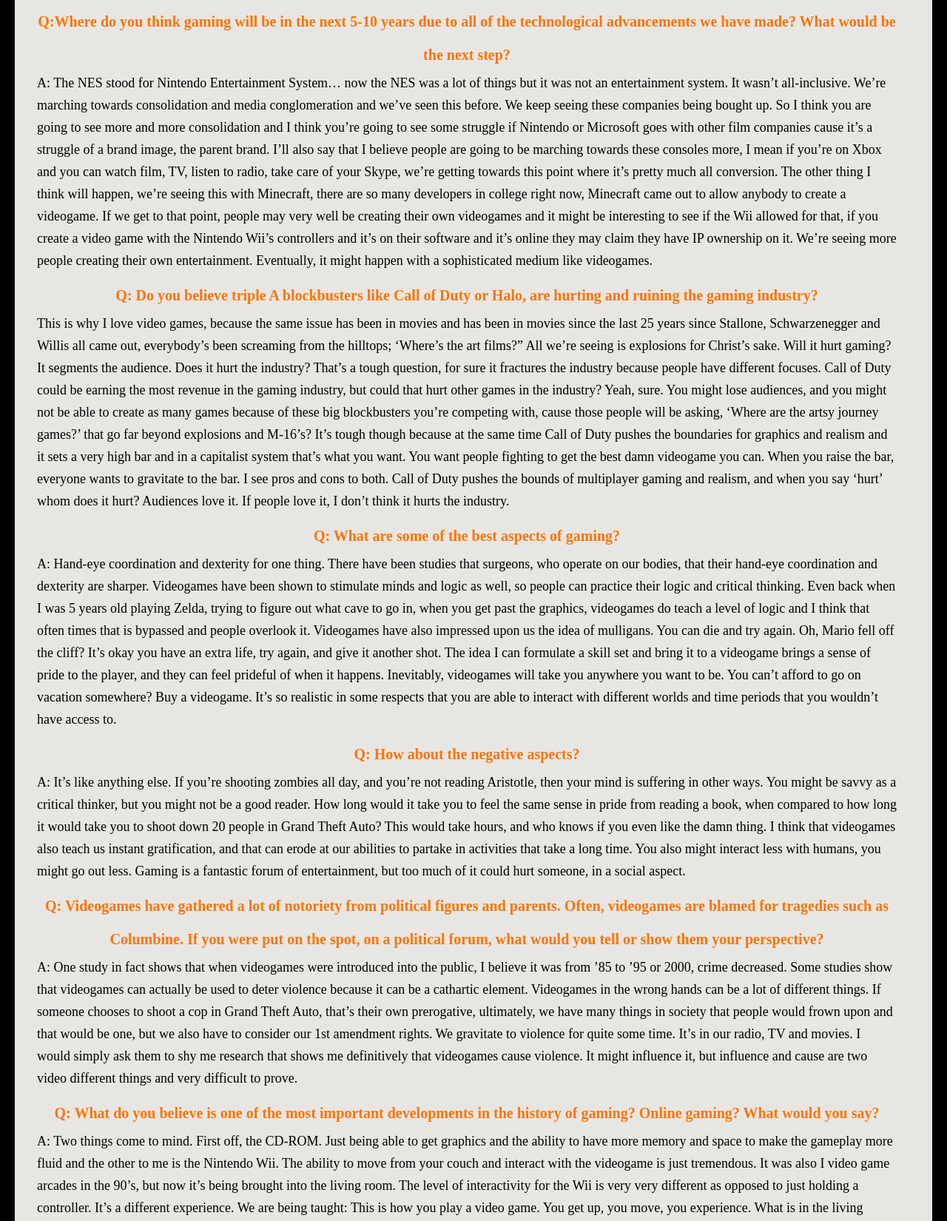
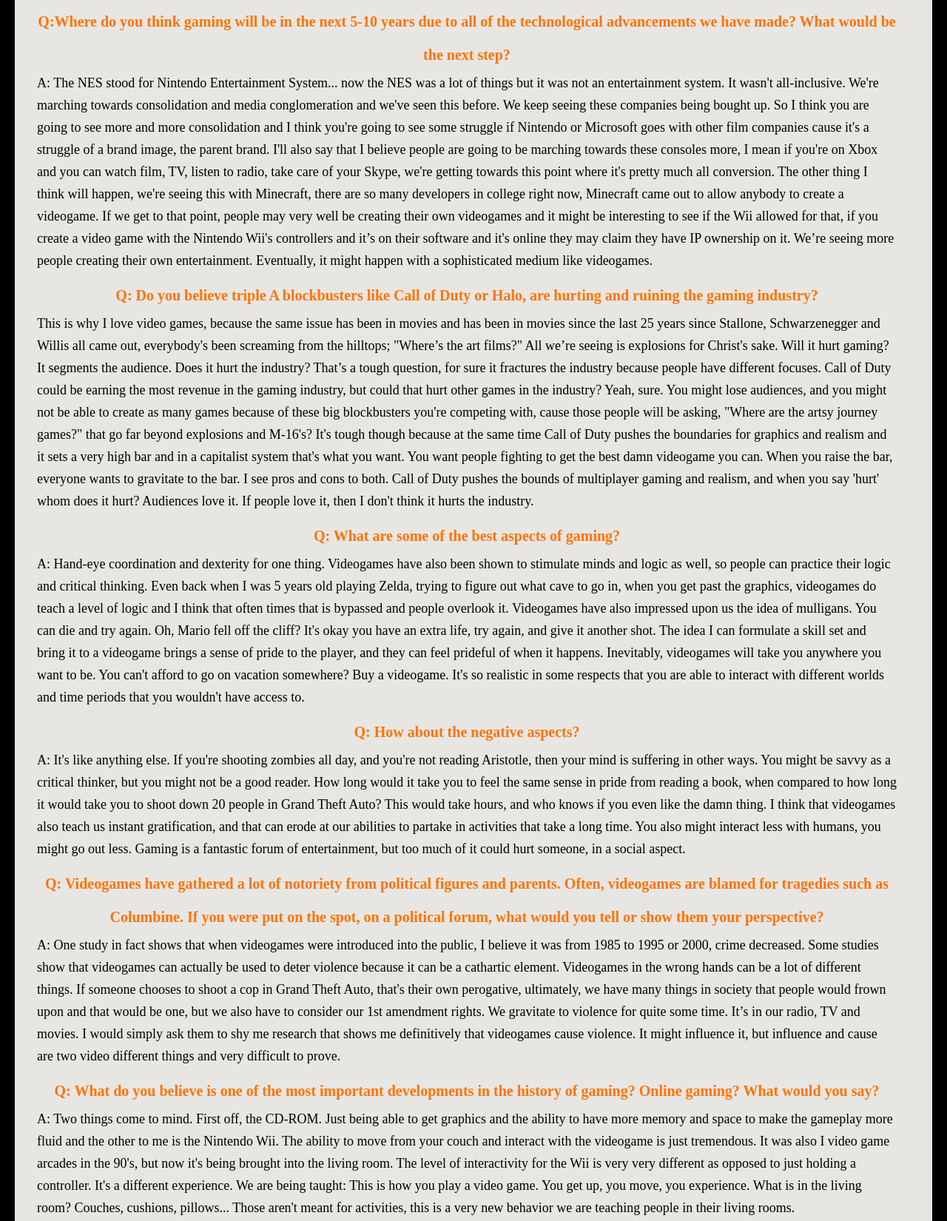
Before and after one commit to nikolai629/nikolai629.github.io, a plain HTML site: page index.html in a window 1280 px wide. Shown: the part 580-2230 px from the top of the page at 74% size. Drawn offline with Linux system fonts and the light colour scheme.

Commit message:
updates
x

```diff
--- a/index.html
+++ b/index.html
@@ -31,28 +31,28 @@
 
         <h5>Q:Where do you think gaming will be in the next 5-10 years due to all of the technological advancements we have made? What would be the next step?</h5>
 
-        <p>A: The NES stood for Nintendo Entertainment System… now the NES was a lot of things but it was not an entertainment system. It wasn’t all-inclusive. We’re marching towards consolidation and media conglomeration and we’ve seen this before. We keep seeing these companies being bought up. So I think you are going to see more and more consolidation and I think you’re going to see some struggle if Nintendo or Microsoft goes with other film companies cause it’s a struggle of a brand image, the parent brand. I’ll also say that I believe people are going to be marching towards these consoles more, I mean if you’re on Xbox and you can watch film, TV, listen to radio, take care of your Skype, we’re getting towards this point where it’s pretty much all conversion. The other thing I think will happen, we’re seeing this with Minecraft, there are so many developers in college right now, Minecraft came out to allow anybody to create a videogame. If we get to that point, people may very well be creating their own videogames and it might be interesting to see if the Wii allowed for that, if you create a video game with the Nintendo Wii’s controllers and it’s on their software and it’s online they may claim they have IP ownership on it. We’re seeing more people creating their own entertainment. Eventually, it might happen with a sophisticated medium like videogames. </p>
+        <p>A: The NES stood for Nintendo Entertainment System... now the NES was a lot of things but it was not an entertainment system. It wasn't all-inclusive. We're marching towards consolidation and media conglomeration and we've seen this before. We keep seeing these companies being bought up. So I think you are going to see more and more consolidation and I think you're going to see some struggle if Nintendo or Microsoft goes with other film companies cause it's a struggle of a brand image, the parent brand. I'll also say that I believe people are going to be marching towards these consoles more, I mean if you're on Xbox and you can watch film, TV, listen to radio, take care of your Skype, we're getting towards this point where it's pretty much all conversion. The other thing I think will happen, we're seeing this with Minecraft, there are so many developers in college right now, Minecraft came out to allow anybody to create a videogame. If we get to that point, people may very well be creating their own videogames and it might be interesting to see if the Wii allowed for that, if you create a video game with the Nintendo Wii's controllers and it’s on their software and it's online they may claim they have IP ownership on it. We’re seeing more people creating their own entertainment. Eventually, it might happen with a sophisticated medium like videogames. </p>
 
         <h5>Q: Do you believe triple A blockbusters like Call of Duty or Halo, are hurting and ruining the gaming industry?</h5>
 
-        <p>This is why I love video games, because the same issue has been in movies and has been in movies since the last 25 years since Stallone, Schwarzenegger and Willis all came out, everybody’s been screaming from the hilltops; ‘Where’s the art films?” All we’re seeing is explosions for Christ’s sake. Will it hurt gaming? It segments the audience. Does it hurt the industry? That’s a tough question, for sure it fractures the industry because people have different focuses. Call of Duty could be earning the most revenue in the gaming industry, but could that hurt other games in the industry? Yeah, sure. You might lose audiences, and you might not be able to create as many games because of these big blockbusters you’re competing with, cause those people will be asking, ‘Where are the artsy journey games?’ that go far beyond explosions and M-16’s? It’s tough though because at the same time Call of Duty pushes the boundaries for graphics and realism and it sets a very high bar and in a capitalist system that’s what you want. You want people fighting to get the best damn videogame you can. When you raise the bar, everyone wants to gravitate to the bar. I see pros and cons to both. Call of Duty pushes the bounds of multiplayer gaming and realism, and when you say ‘hurt’ whom does it hurt? Audiences love it. If people love it, I don’t think it hurts the industry.</p>
+        <p>This is why I love video games, because the same issue has been in movies and has been in movies since the last 25 years since Stallone, Schwarzenegger and Willis all came out, everybody's been screaming from the hilltops; "Where’s the art films?" All we’re seeing is explosions for Christ's sake. Will it hurt gaming? It segments the audience. Does it hurt the industry? That’s a tough question, for sure it fractures the industry because people have different focuses. Call of Duty could be earning the most revenue in the gaming industry, but could that hurt other games in the industry? Yeah, sure. You might lose audiences, and you might not be able to create as many games because of these big blockbusters you're competing with, cause those people will be asking, "Where are the artsy journey games?" that go far beyond explosions and M-16's? It's tough though because at the same time Call of Duty pushes the boundaries for graphics and realism and it sets a very high bar and in a capitalist system that's what you want. You want people fighting to get the best damn videogame you can. When you raise the bar, everyone wants to gravitate to the bar. I see pros and cons to both. Call of Duty pushes the bounds of multiplayer gaming and realism, and when you say 'hurt' whom does it hurt? Audiences love it. If people love it, then I don't think it hurts the industry.</p>
 
         <h5>Q: What are some of the best aspects of gaming?</h5>
 
-        <p>A: Hand-eye coordination and dexterity for one thing. There have been studies that surgeons, who operate on our bodies, that their hand-eye coordination and dexterity are sharper. Videogames have been shown to stimulate minds and logic as well, so people can practice their logic and critical thinking. Even back when I was 5 years old playing Zelda, trying to figure out what cave to go in, when you get past the graphics, videogames do teach a level of logic and I think that often times that is bypassed and people overlook it. Videogames have also impressed upon us the idea of mulligans. You can die and try again. Oh, Mario fell off the cliff? It’s okay you have an extra life, try again, and give it another shot. The idea I can formulate a skill set and bring it to a videogame brings a sense of pride to the player, and they can feel prideful of when it happens. Inevitably, videogames will take you anywhere you want to be. You can’t afford to go on vacation somewhere? Buy a videogame. It’s so realistic in some respects that you are able to interact with different worlds and time periods that you wouldn’t have access to.</p>
+        <p>A: Hand-eye coordination and dexterity for one thing. Videogames have also been shown to stimulate minds and logic as well, so people can practice their logic and critical thinking. Even back when I was 5 years old playing Zelda, trying to figure out what cave to go in, when you get past the graphics, videogames do teach a level of logic and I think that often times that is bypassed and people overlook it. Videogames have also impressed upon us the idea of mulligans. You can die and try again. Oh, Mario fell off the cliff? It's okay you have an extra life, try again, and give it another shot. The idea I can formulate a skill set and bring it to a videogame brings a sense of pride to the player, and they can feel prideful of when it happens. Inevitably, videogames will take you anywhere you want to be. You can't afford to go on vacation somewhere? Buy a videogame. It's so realistic in some respects that you are able to interact with different worlds and time periods that you wouldn't have access to.</p>
 
         <h5>Q: How about the negative aspects?</h5>
 
-        <p>A: It’s like anything else. If you’re shooting zombies all day, and you’re not reading Aristotle, then your mind is suffering in other ways. You might be savvy as a critical thinker, but you might not be a good reader. How long would it take you to feel the same sense in pride from reading a book, when compared to how long it would take you to shoot down 20 people in Grand Theft Auto? This would take hours, and who knows if you even like the damn thing. I think that videogames also teach us instant gratification, and that can erode at our abilities to partake in activities that take a long time. You also might interact less with humans, you might go out less. Gaming is a fantastic forum of entertainment, but too much of it could hurt someone, in a social aspect.</p>
+        <p>A: It's like anything else. If you're shooting zombies all day, and you're not reading Aristotle, then your mind is suffering in other ways. You might be savvy as a critical thinker, but you might not be a good reader. How long would it take you to feel the same sense in pride from reading a book, when compared to how long it would take you to shoot down 20 people in Grand Theft Auto? This would take hours, and who knows if you even like the damn thing. I think that videogames also teach us instant gratification, and that can erode at our abilities to partake in activities that take a long time. You also might interact less with humans, you might go out less. Gaming is a fantastic forum of entertainment, but too much of it could hurt someone, in a social aspect.</p>
 
 
         <h5>Q: Videogames have gathered a lot of notoriety from political figures and parents. Often, videogames are blamed for tragedies such as Columbine. If you were put on the spot, on a political forum, what would you tell or show them your perspective?</h5>
 
-        <p>A: One study in fact shows that when videogames were introduced into the public, I believe it was from ’85 to ’95 or 2000, crime decreased.  Some studies show that videogames can actually be used to deter violence because it can be a cathartic element. Videogames in the wrong hands can be a lot of different things. If someone chooses to shoot a cop in Grand Theft Auto, that’s their own prerogative, ultimately, we have many things in society that people would frown upon and that would be one, but we also have to consider our 1st amendment rights. We gravitate to violence for quite some time. It’s in our radio, TV and movies. I would simply ask them to shy me research that shows me definitively that videogames cause violence. It might influence it, but influence and cause are two video different things and very difficult to prove. </p>
+        <p>A: One study in fact shows that when videogames were introduced into the public, I believe it was from 1985 to 1995 or 2000, crime decreased.  Some studies show that videogames can actually be used to deter violence because it can be a cathartic element. Videogames in the wrong hands can be a lot of different things. If someone chooses to shoot a cop in Grand Theft Auto, that's their own perogative, ultimately, we have many things in society that people would frown upon and that would be one, but we also have to consider our 1st amendment rights. We gravitate to violence for quite some time. It’s in our radio, TV and movies. I would simply ask them to shy me research that shows me definitively that videogames cause violence. It might influence it, but influence and cause are two video different things and very difficult to prove. </p>
 
         <h5>Q: What do you believe is one of the most important developments in the history of gaming? Online gaming? What would you say?</h5>
 
-        <p>A: Two things come to mind. First off, the CD-ROM. Just being able to get graphics and the ability to have more memory and space to make the gameplay more fluid and the other to me is the Nintendo Wii. The ability to move from your couch and interact with the videogame is just tremendous. It was also I video game arcades in the 90’s, but now it’s being brought into the living room. The level of interactivity for the Wii is very very different as opposed to just holding a controller. It’s a different experience. We are being taught: This is how you play a video game. You get up, you move, you experience. What is in the living room? Couches, cushions, pillows… Those aren’t meant for activities, this is a very new behavior we are teaching people in their living rooms. </p>
+        <p>A: Two things come to mind. First off, the CD-ROM. Just being able to get graphics and the ability to have more memory and space to make the gameplay more fluid and the other to me is the Nintendo Wii. The ability to move from your couch and interact with the videogame is just tremendous. It was also I video game arcades in the 90's, but now it's being brought into the living room. The level of interactivity for the Wii is very very different as opposed to just holding a controller. It's a different experience. We are being taught: This is how you play a video game. You get up, you move, you experience. What is in the living room? Couches, cushions, pillows... Those aren't meant for activities, this is a very new behavior we are teaching people in their living rooms. </p>
 
         <h5>Q: Do you think Sony, Microsoft and Nintendo will ever pool their resources to make a console together? Or share some of their exclusive licenses?</h5>
 
@@ -60,7 +60,7 @@
 
         <h5>Q: Last question. Most gamers fantasize of seeing their favorite videogame on the big screen. Why do you believe so many of these movies are terrible, when the games, which are very cinematic, can be so fantastic?</h5>
 
-        <p>A: Film companies have a particular way of telling a story that I don’t believe videogames believe in. You have people who see popular videogames, but don’t see why they are popular, so they might try to make it more relatable to the general population, with a fantastic writer. But are these writers playing the games? Are you sitting down and playing it? I question that. I also question their research and how they research and cast characters. Videogames are also very similar to comic books. If you get it wrong, people will get pissed. They know it. If you screw up, they will know and you will hear about it. They keep trying to pitch it for smaller audiences and they keep tweaking it and deluding it. Videogames were meant for a small audience. How do you make it adult and child like? Hollywood struggles with it. I don’t think they are doing their research and I think the people running Hollywood have been set in their ways for a long time.  </p>
+        <p>A: Film companies have a particular way of telling a story that I don't believe videogames believe in. You have people who see popular videogames, but don't see why they are popular, so they might try to make it more relatable to the general population, with a fantastic writer. But are these writers playing the games? Are you sitting down and playing it? I question that. I also question their research and how they research and cast characters. Videogames are also very similar to comic books and if you get it wrong, people will get pissed. They will know if you got it wrong. If you screw up, they will know and you will hear about it. They keep trying to pitch it for smaller audiences and they keep tweaking it and deluding it. Videogames were meant for a small audience. How do you make it adult and child like? Hollywood struggles with it. I don't think they are doing their research and I think the people running Hollywood have been set in their ways for a long time.  </p>
 
 
 
```
